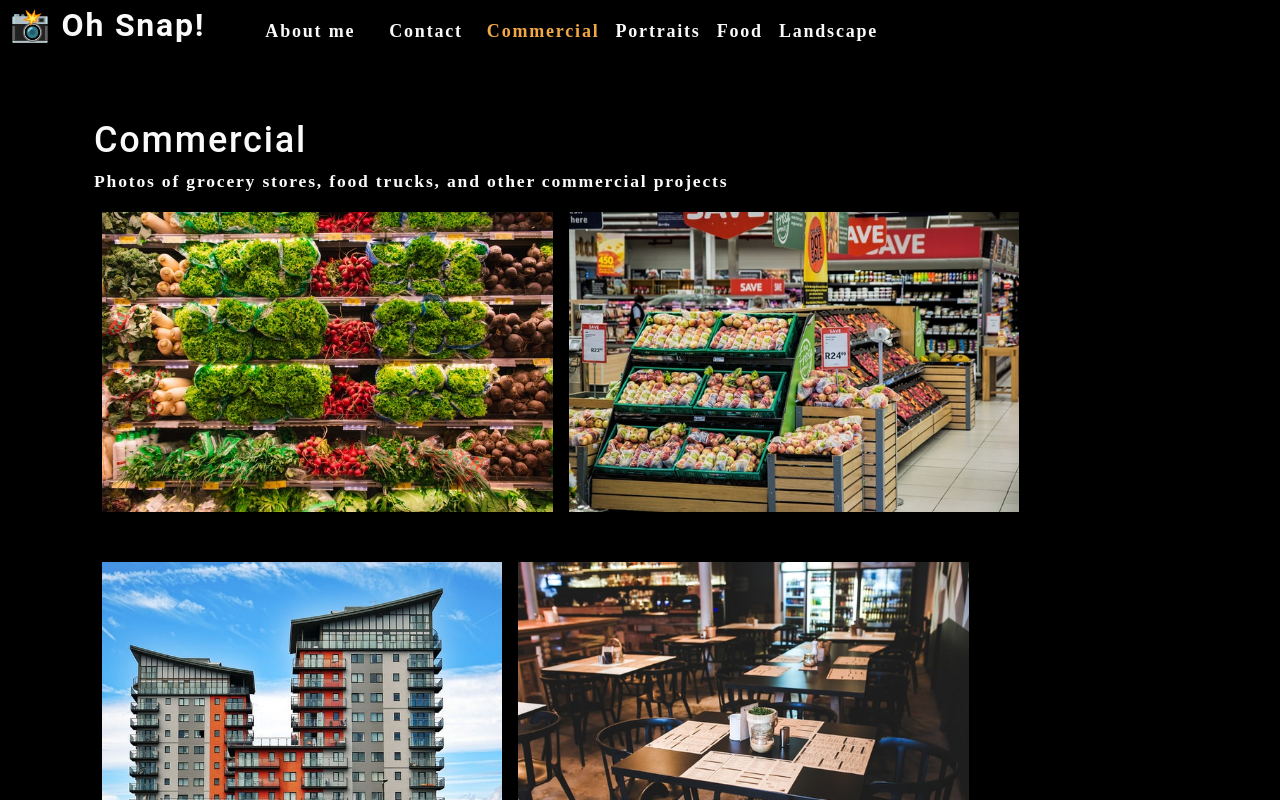
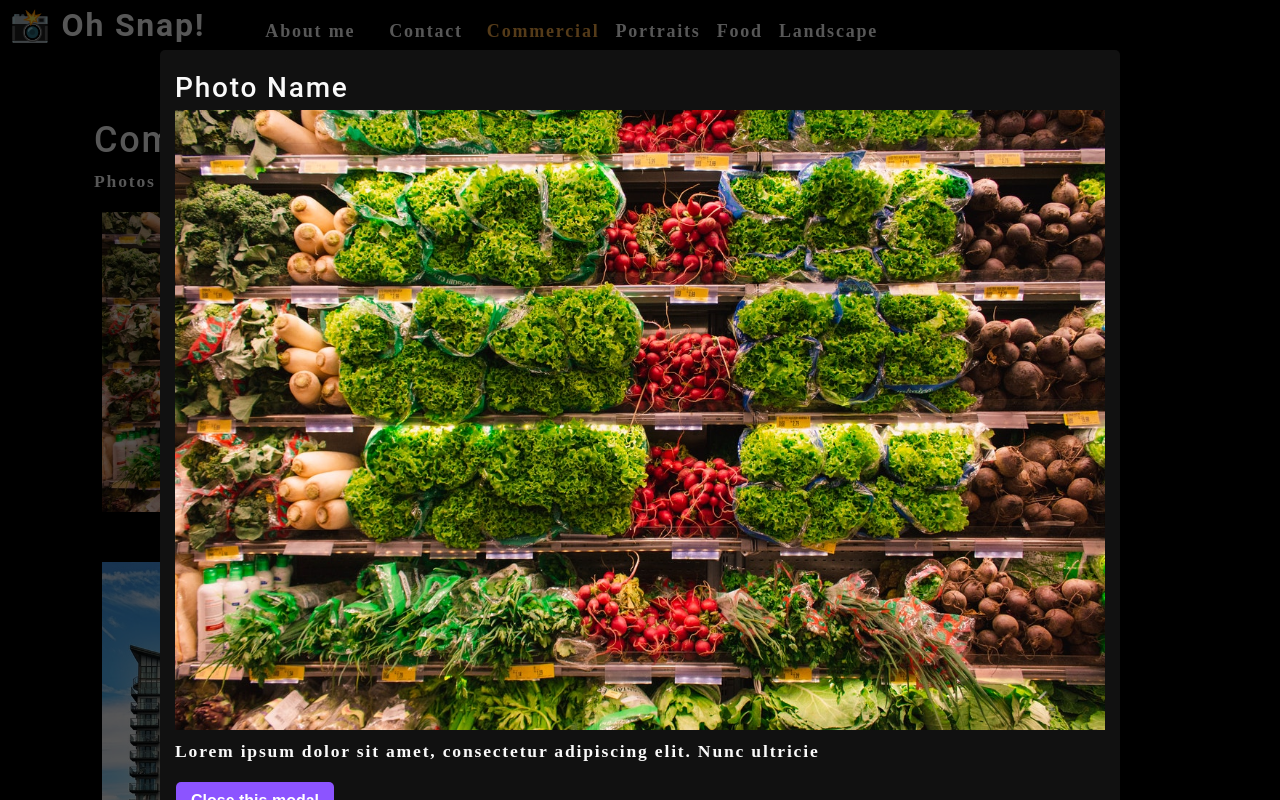
Before and after one commit to phonix375/photo-port, a React (Create React App) app: page / in a window 1280 px wide. Both pictures are taken after a click on the picture 327 px from the left and 361 px from the top of the page. Shown: the top 800 px of the page. Built offline with nearby package versions, Linux system fonts and the light colour scheme.

Commit message:
added a modal component and passing the props

```diff
--- a/src/components/Nav/index.js
+++ b/src/components/Nav/index.js
@@ -11,10 +11,6 @@
   } = props;
 
 
-  const handleClick = (item) => {
-    console.log(item);
-    return item;
-  };
   return (
     <header className="flex-row px-1">
       <h2>
--- a/src/components/PhotoList/index.js
+++ b/src/components/PhotoList/index.js
@@ -1,4 +1,5 @@
 import React, { useState } from 'react';
+import Modal from '../modal'
 
 const PhotoList = ({ category }) => {
 
@@ -99,17 +100,29 @@
       description: 'Lorem ipsum dolor sit amet, consectetur adipiscing elit. Nunc ultricie',
     },
   ]);
+  const [currentPhoto, setCurrentPhoto] = useState();
+  const [isModalOpen, setisModalOpen] = useState(false);
+
+  const toggleModal = (image, i) => {
+    setCurrentPhoto({...image,index:i})
+    setisModalOpen(true);
+  }
+
+
+
 
   const currentPhotos = photos.filter((photo) => photo.category === category);
 
   return (
     <div>
+      {isModalOpen && <Modal currentPhoto={currentPhoto} />}
       <div className="flex-row">
         {currentPhotos.map((image, i) => (
           <img
             src={require(`../../assets/small/${category}/${i}.jpg`).default}
             alt={image.name}
             className="img-thumbnail mx-1"
+            onClick={() => toggleModal(image, i)}
             key={image.name}
           />
         ))}
--- /dev/null
+++ b/src/components/modal/index.js
@@ -0,0 +1,23 @@
+import React from 'react';
+
+
+function Modal({currentPhoto}) {
+    const {name, category, description, index} = currentPhoto;
+
+    return (
+        <div className="modalBackdrop">
+        <div className="modalContainer">
+            <h3 className={name}>Photo Name</h3>
+            <img src={require(`../../assets/large/${category}/${index}.jpg`).default} alt={category} />
+            <p>
+            {description}
+            </p>
+            <button type="button">
+            Close this modal
+            </button>
+        </div>
+        </div>
+    );
+  }
+
+  export default Modal;
```
